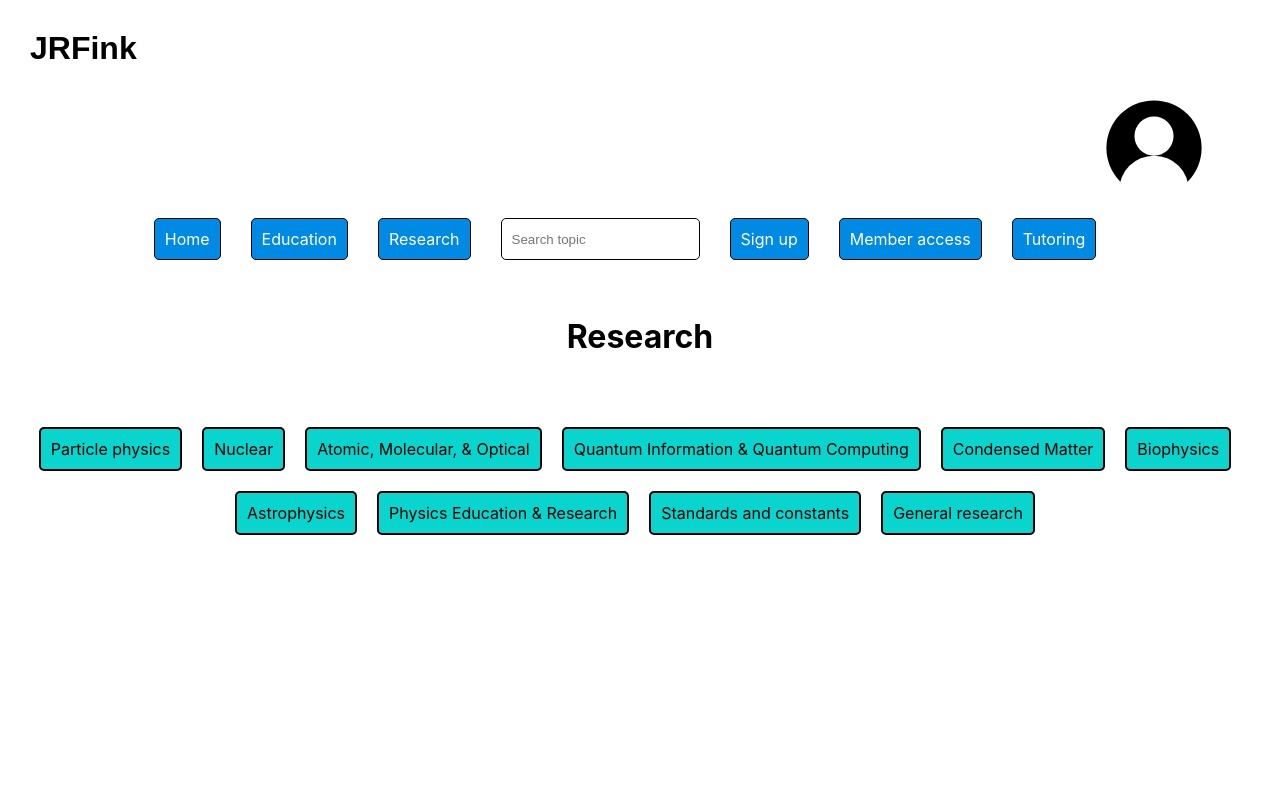
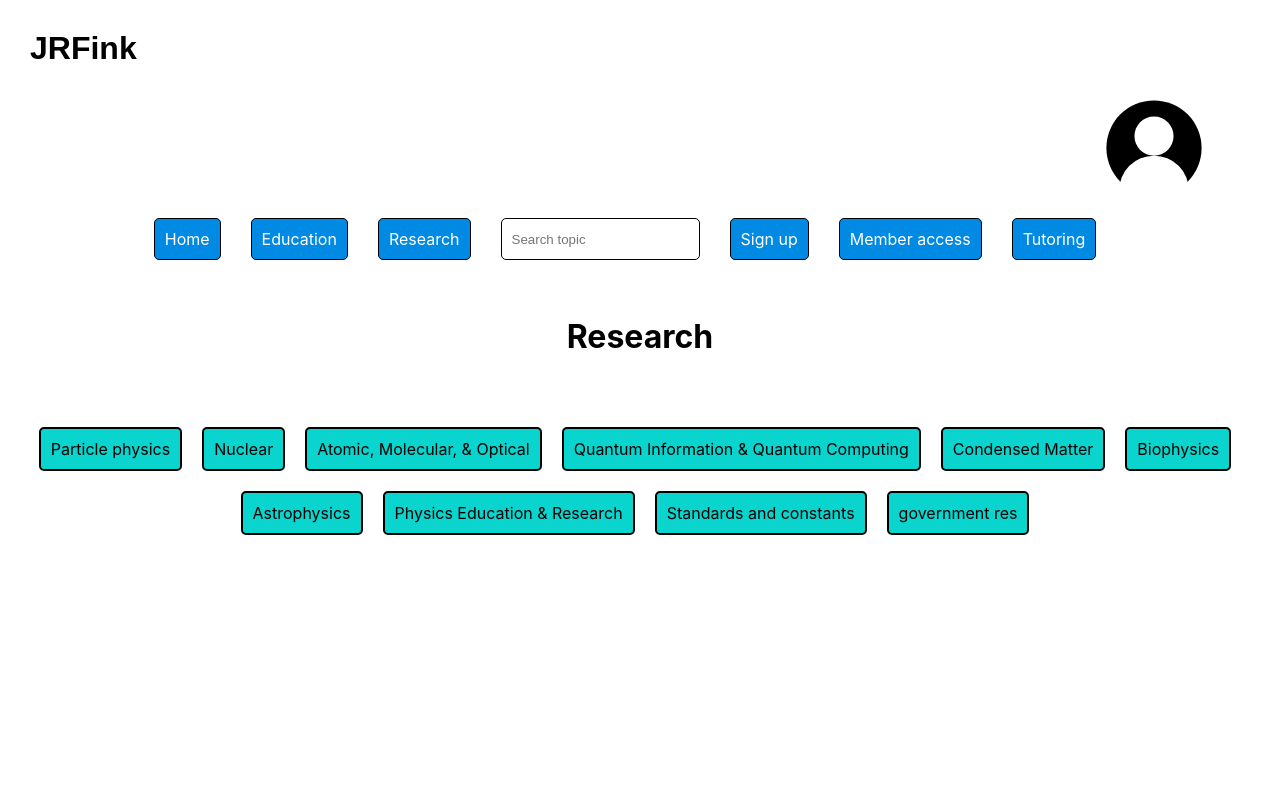
Before and after one commit to JRFink/jrfphyspagesnew, a Next.js app: page /research in a window 1280 px wide. Shown: the top 800 px of the page. Built offline with nearby package versions, Linux system fonts and the light colour scheme.

Commit message:
Update index.tsx

```diff
--- a/pages/research/index.tsx
+++ b/pages/research/index.tsx
@@ -19,7 +19,7 @@ const Research = () => {
                 <Link href="/research/astr" className={style.generalLink}>Astrophysics</Link><br></br>
                 <Link href="/research/per" className={style.generalLink}>Physics Education & Research</Link><br></br>
                 <Link href="/research/stand" className={style.generalLink}>Standards and constants</Link><br></br>
-                <Link href="/research/gen" className={style.generalLink}>General research</Link><br></br>
+                <Link href="/research/gen" className={style.generalLink}>government res</Link><br></br>
             </div>
         </>
     );
```
